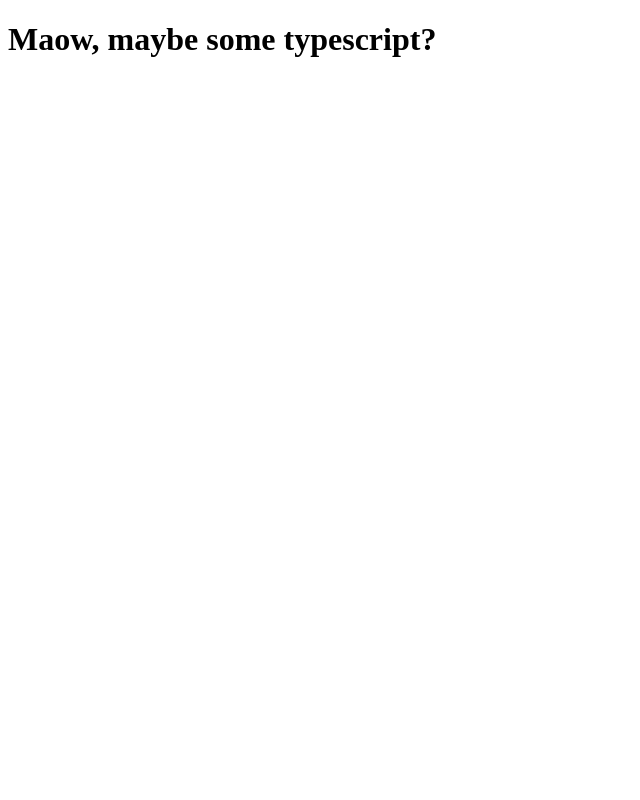
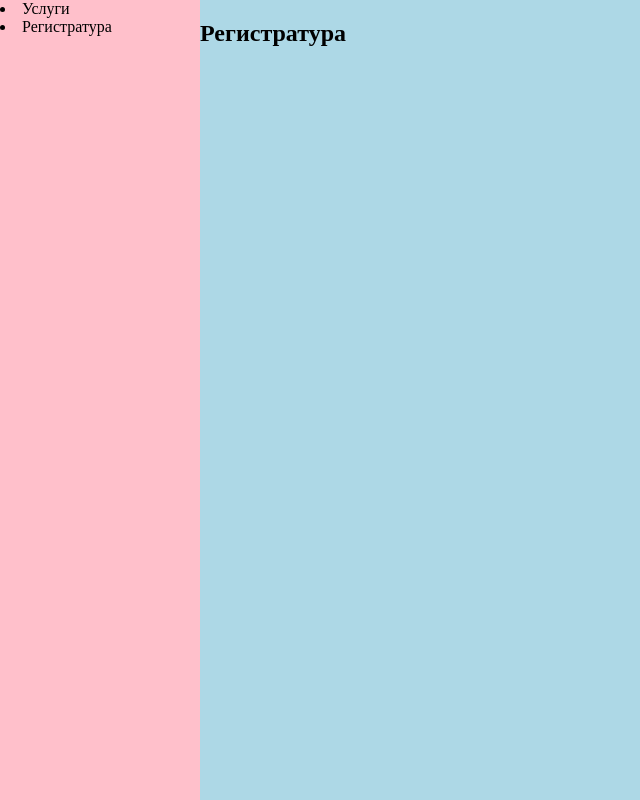
Before and after one commit to largobox/project_f, a React app: page /ambulatory-card in a window 1280 px wide. Shown: the whole page, without its empty margins (0-640 px from the left). Built offline with nearby package versions, Linux system fonts and the light colour scheme.

Commit message:
Add router

```diff
--- a/index.html
+++ b/index.html
@@ -2,11 +2,10 @@
 <html>
 <head>
     <meta charset="UTF-8">
-    <meta name="viewport" content="width=device-width, initial-scale=1.0">
+    <meta name="viewport" content="width=device-width, initial-scale=1">
 	<title>Project F</title>
 </head>
 <body>
 	<div id="root"></div>
-	<script src="./dist/bundle.js"></script>
 </body>
 </html>
--- /dev/null
+++ b/src/App/Menu.tsx
@@ -0,0 +1,39 @@
+import React from 'react';
+import styled from 'styled-components';
+import { useHistory } from 'react-router-dom';
+
+const Container = styled.div`
+	height: 100vh;
+	background-color: pink;
+`;
+
+const items = [
+	{
+		label: 'Услуги',
+		name: 'service',
+	},
+	{
+		label: 'Регистратура',
+		name: 'ambulatory-card',
+	},
+];
+
+function Menu() {
+	const history = useHistory();
+	function handleClick() {
+		console.log('The link was clicked.');
+	}
+	console.log('Menu rendered');
+
+	return (
+		<Container>
+			{items.map((item) => (
+				<li onClick={() => history.push(`/${item.name}`)} key={item.name}>
+					{item.label}
+				</li>
+			))}
+		</Container>
+	);
+}
+
+export default Menu;
--- /dev/null
+++ b/src/App/index.tsx
@@ -0,0 +1,39 @@
+import React from 'react';
+import styled from 'styled-components';
+import Menu from './Menu';
+import { Route, Switch, Redirect } from 'react-router-dom';
+
+const Container = styled.div`
+	background-color: pink;
+	display: grid;
+	grid-template-columns: 200px 1fr;
+`;
+
+const ContentContainer = styled.div`
+	background-color: lightblue;
+`;
+
+function App() {
+	return (
+		<Container>
+			<Menu />
+			<Switch>
+				<Route exact path="/">
+					<Redirect to="/ambulatory-card" />
+				</Route>
+				<Route path="/ambulatory-card">
+					<ContentContainer>
+						<h2>Регистратура</h2>
+					</ContentContainer>
+				</Route>
+				<Route path="/service">
+					<ContentContainer>
+						<h2>Услуги</h2>
+					</ContentContainer>
+				</Route>
+			</Switch>
+		</Container>
+	);
+}
+
+export default App;
--- a/src/index.tsx
+++ b/src/index.tsx
@@ -1,7 +1,12 @@
 import React from 'react';
 import ReactDOM from 'react-dom';
+import App from './App';
+import 'normalize.css';
+import { BrowserRouter as Router } from 'react-router-dom';
 
 ReactDOM.render(
-  <h1>Maow, maybe some typescript?</h1>,
-  document.getElementById('root')
+	<Router>
+		<App />
+	</Router>,
+	document.getElementById('root')
 );
--- a/tsconfig.json
+++ b/tsconfig.json
@@ -6,6 +6,8 @@
 		"target": "es5",
 		"jsx": "react",
 		"allowJs": true,
-    "allowSyntheticDefaultImports": true
+		"allowSyntheticDefaultImports": true,
+		"moduleResolution": "node"
+	},
+	"include": ["src/**/*"]
 }
-}
--- a/webpack.config.js
+++ b/webpack.config.js
@@ -1,12 +1,24 @@
 const path = require('path');
+const HtmlWebpackPlugin = require('html-webpack-plugin');
 
 module.exports = {
     mode: 'development',
+    devtool: 'inline-source-map',
+    devServer: {
+        contentBase: './dist',
+    },
     entry: './src/index.tsx',
     output: {
-        filename: 'bundle.js',
+        filename: '[name].bundle.js',
         path: path.resolve(__dirname, 'dist'),
+        clean: true,
     },
+    plugins: [
+        new HtmlWebpackPlugin({
+            title: 'PROJECT F',
+            template: 'index.html'
+        }),
+    ],
     module: {
         rules: [
             {
@@ -14,6 +26,10 @@ module.exports = {
                 use: 'ts-loader',
                 exclude: /node_modules/,
             },
+            {
+                test: /\.css$/,
+                use: [{ loader: 'style-loader' }, { loader: 'css-loader' }]
+            }
         ],
     },
     resolve: {
```
Also changed, not shown: package.json (+13 -3 lines), 2 other files (tests, documents, lock files or other folders). Lines whose indentation alone changed are shown as unchanged.
